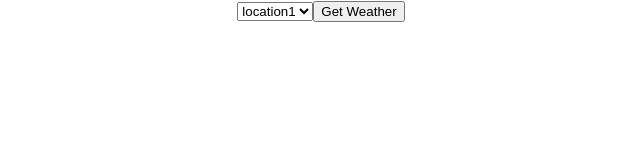
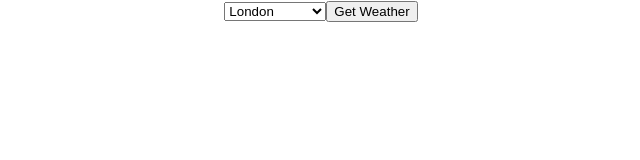
Before and after one commit to L-E-W-1-5/weather_app, a React (Create React App) app in the folder weather-app/: page / in a window 1280 px wide. Shown: the top 160 px of the page, without its empty margins (319-959 px from the left). Built offline with nearby package versions, Linux system fonts and the light colour scheme.

Commit message:
fetch working

```diff
--- a/weather-app/src/App.tsx
+++ b/weather-app/src/App.tsx
@@ -23,6 +23,7 @@ async function getWeather() {
   });
   if(weather)
   console.log(weather)
+  console.log(cityID)
 }
 
 
--- a/weather-app/src/components/Buttons/Buttons.tsx
+++ b/weather-app/src/components/Buttons/Buttons.tsx
@@ -9,8 +9,9 @@ const Buttons = (props:any):JSX.Element => {
     return (
         <>
             <select onChange={(e)=>{props.setID(e.target.value)}} value={props.cityID}>
-                <option>location1</option>
-                <option>location2</option>
+                <option value="2643741">London</option>
+                <option value="2637487">Southampton</option>
+                <option value="2638853">St.Austell</option>
             </select>
             <button onClick={() => {props.getReq()}}>Get Weather</button>
         </>
```
